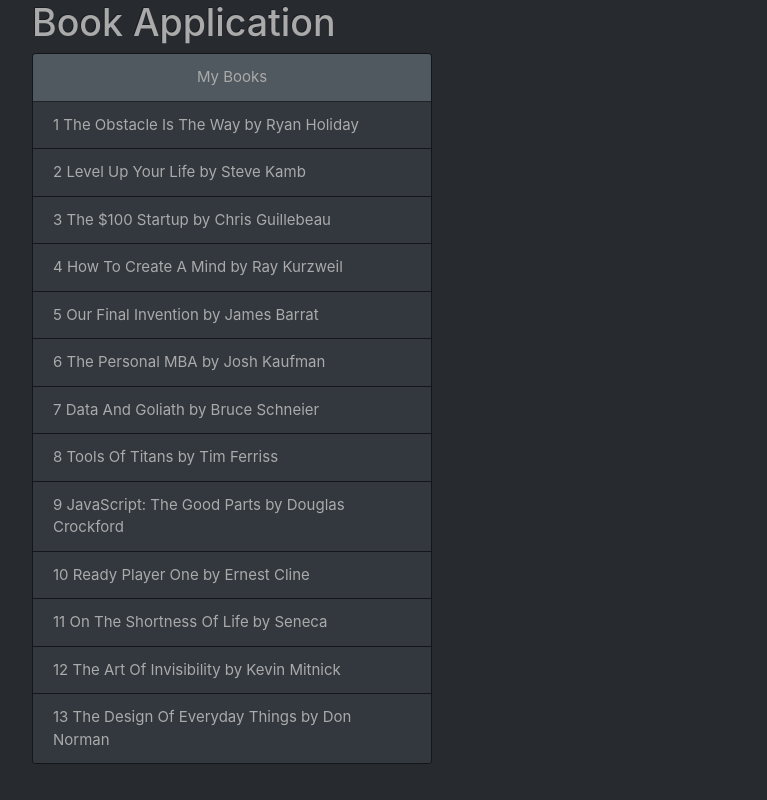
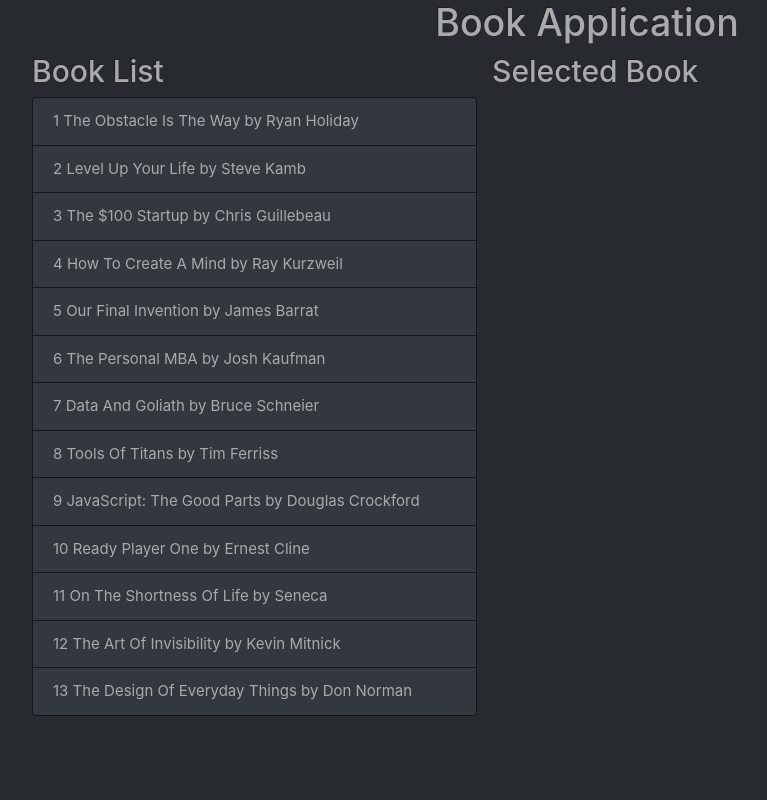
Before and after one commit to hkoskinen/book-app, an Angular app: page / in a window 1280 px wide. Shown: the whole page, without its empty margins (53-820 px from the left). Built offline with nearby package versions, Linux system fonts and the light colour scheme.

Commit message:
Add more bootstrap styling

```diff
--- a/src/app/app.component.html
+++ b/src/app/app.component.html
@@ -1,4 +1,8 @@
 <div class="container">
-  <h1>{{title}}</h1>
+  <div class="row">
+    <div class="col-md-12 text-center">
+      <h1>{{title}}</h1>
+    </div>
+  </div>
   <bok-books></bok-books>
 </div>
--- a/src/app/book-detail/book-detail.component.html
+++ b/src/app/book-detail/book-detail.component.html
@@ -1,5 +1,5 @@
+<h2>Selected Book</h2>
 <div *ngIf="book">
-  <h3>Selected Book</h3>
   <div>
     <p>Title: {{book.title}}</p>
     <p>Author: {{book.author}}</p>
--- a/src/app/books/books.component.html
+++ b/src/app/books/books.component.html
@@ -1,6 +1,7 @@
-<div class="card" style="width: 25rem;">
-    <div class="card-header text-center">My Books</div>
-    <ul class="list-group list-group-flush">
+<div class="row">
+  <div class="col-md-5">
+    <h2>Book List</h2>
+    <ul class="list-group">
       <li *ngFor="let book of books"
         class="list-group-item" [class.active]="book === selectedBook"
         (click)="onSelect(book)">
@@ -8,6 +9,8 @@
         {{book.title}} by {{book.author}}
       </li>
     </ul>
+  </div>
+  <div class="row col-md-7">
+    <bok-book-detail [book]="selectedBook"></bok-book-detail>
+  </div>
 </div>
-
-<bok-book-detail [book]="selectedBook"></bok-book-detail>
```
